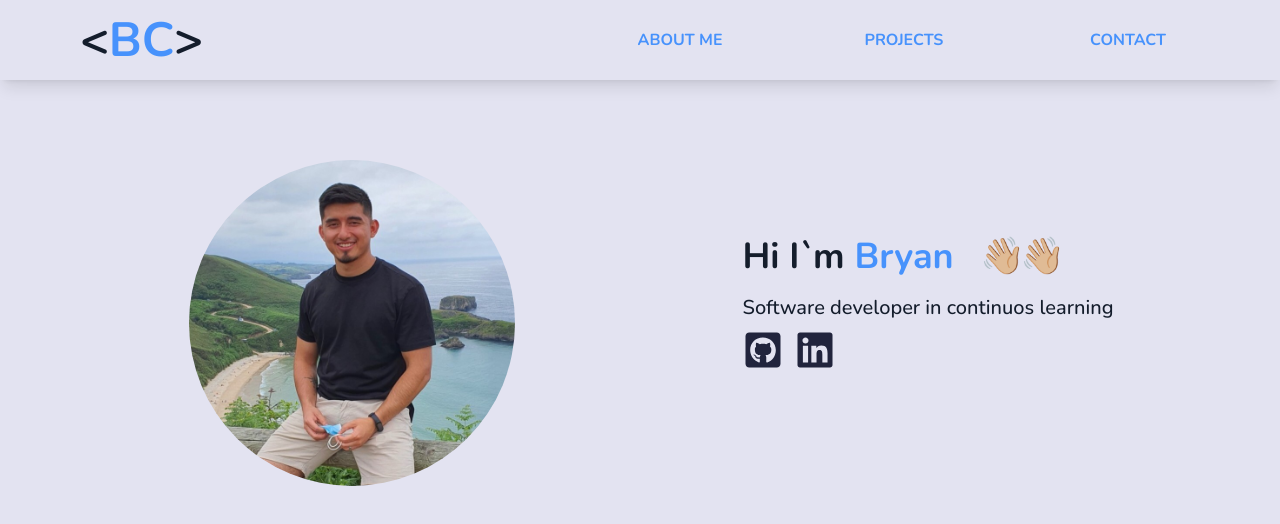
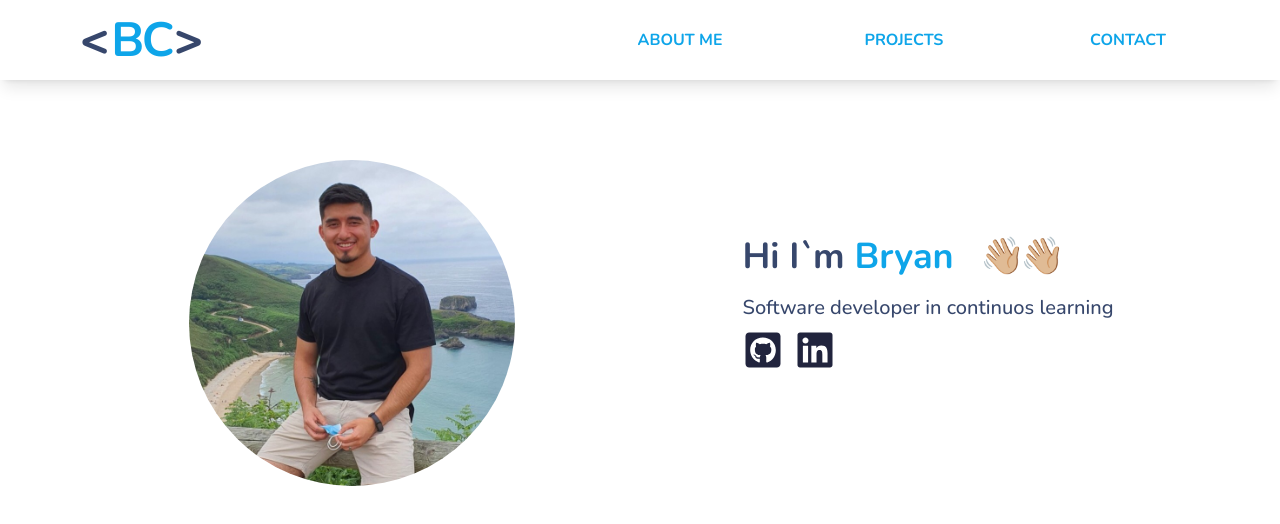
Before and after one commit to BrianC9/portfolio, a Next.js app: page / in a window 1280 px wide. Shown: the top 524 px of the page. Built offline with nearby package versions, Linux system fonts and the light colour scheme.

Commit message:
add: color scheme

```diff
--- a/components/Logo.jsx
+++ b/components/Logo.jsx
@@ -3,9 +3,11 @@ function Logo() {
   return (
     <Link href={"/"}>
       <div className="text-4xl md:text-5xl ">
-        <span className="text-primary font-bold ">{`<`}</span>
-        <span className="text-secondary font-bold">BC</span>
-        <span className="text-primary font-bold">{`>`}</span>
+        <span className="text-primary font-extrabold ">{`<`}</span>
+        <span className="text-secondary font-bold tracking-tighter mx-[0.15rem] ">
+          BC
+        </span>
+        <span className="text-primary font-extrabold ">{`>`}</span>
       </div>
     </Link>
   );
--- a/styles/globals.css
+++ b/styles/globals.css
@@ -29,10 +29,10 @@
     transition: transform 0.3s ease-in-out;
   }
   .c-card img:hover {
-    transform: scale(1.05);
+    transform: scale(1.1);
   }
   .tag {
-    @apply bg-white w-fit px-4 py-2 rounded-lg m-2 font-extrabold  hover:text-white hover:bg-secondary;
+    @apply bg-white w-fit border-2 border-secondary px-4 py-2 rounded-lg m-2 font-extrabold  hover:text-white hover:bg-secondary;
   }
   .typewritter-animation {
     animation: typing 2s steps(11), blink 1s infinite step-end alternate;
--- a/tailwind.config.js
+++ b/tailwind.config.js
@@ -1,35 +1,38 @@
 /** @type {import('tailwindcss').Config} */
 module.exports = {
-  darkMode: 'class',
+  darkMode: "class",
   content: [
-    './app/**/*.{js,ts,jsx,tsx}',
-    './pages/**/*.{js,ts,jsx,tsx}',
-    './components/**/*.{js,ts,jsx,tsx}',
+    "./app/**/*.{js,ts,jsx,tsx}",
+    "./pages/**/*.{js,ts,jsx,tsx}",
+    "./components/**/*.{js,ts,jsx,tsx}",
   ],
   theme: {
     extend: {
       colors: {
-        primary: '#141D2C',
-        secondary: '#4792FC',
-        neutral: '#E3E3F1',
+        primary: "#37476c",
+        secondary: "#0EA5E9",
+        neutral: "#ffffff",
+        light: "#e6ecf3",
+        mid: "#CBD5E1",
+        darkest: "#0F172A",
       },
       fontFamily: {
-        sans: ['var(--font-rubik)', 'sans-serif'],
+        sans: ["var(--font-rubik)", "sans-serif"],
       },
       keyframes: {
         wave: {
-          '0%': { transform: 'rotate(0.0deg)' },
-          '10%': { transform: 'rotate(14deg)' },
-          '20%': { transform: 'rotate(-8deg)' },
-          '30%': { transform: 'rotate(14deg)' },
-          '40%': { transform: 'rotate(-4deg)' },
-          '50%': { transform: 'rotate(10.0deg)' },
-          '60%': { transform: 'rotate(0.0deg)' },
-          '100%': { transform: 'rotate(0.0deg)' },
+          "0%": { transform: "rotate(0.0deg)" },
+          "10%": { transform: "rotate(14deg)" },
+          "20%": { transform: "rotate(-8deg)" },
+          "30%": { transform: "rotate(14deg)" },
+          "40%": { transform: "rotate(-4deg)" },
+          "50%": { transform: "rotate(10.0deg)" },
+          "60%": { transform: "rotate(0.0deg)" },
+          "100%": { transform: "rotate(0.0deg)" },
         },
       },
       animation: {
-        'waving-hand': 'wave 3s linear infinite',
+        "waving-hand": "wave 3s linear infinite",
       },
     },
   },
```
